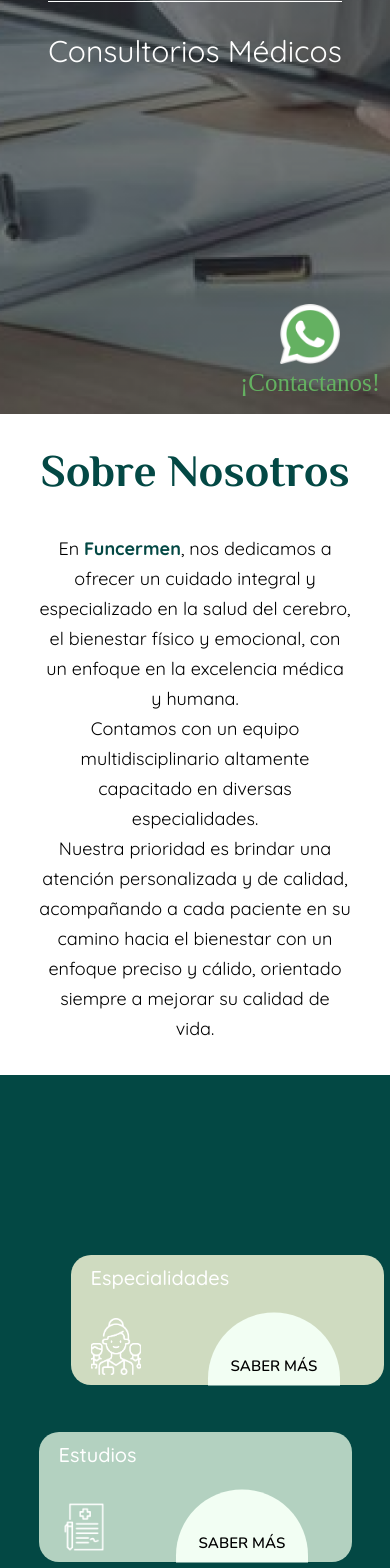
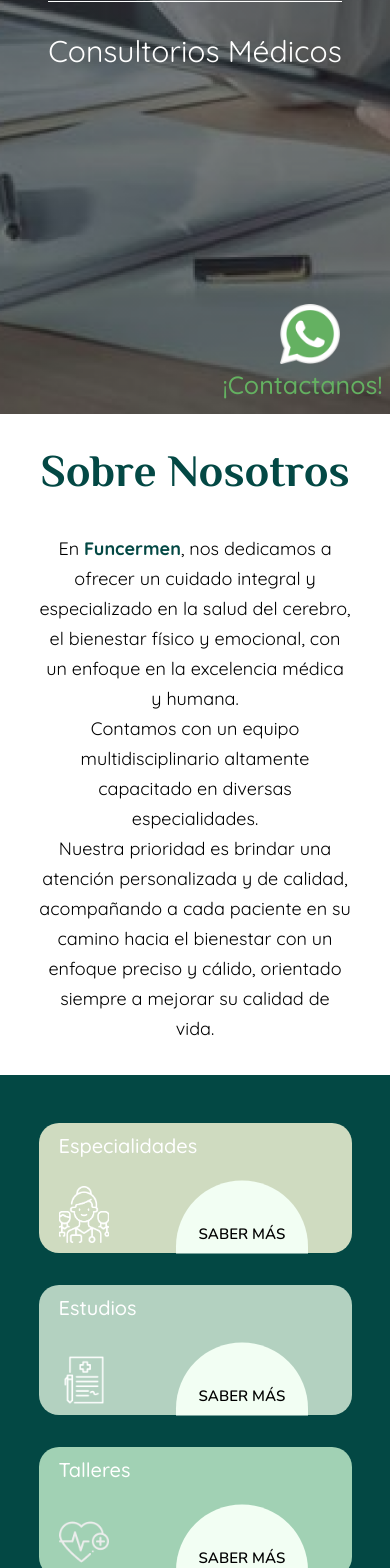
Before and after one commit to railcodemendoza/funcermen, a React (Vite) app: page / in a window 390 px wide. Shown: the part 430-1998 px from the top of the page. Built offline with nearby package versions, Linux system fonts and the light colour scheme.

Commit message:
cambio opciones cards, margin cuida tu bienestar, centrado atencion integral

```diff
--- a/src/App.css
+++ b/src/App.css
@@ -177,6 +177,8 @@
   display: flex;
   align-items: center;
   justify-content: center;
+
+  padding: 0 4vw;
 }
 
 #opciones-contenedor {
@@ -184,8 +186,8 @@
   align-items: center;
   justify-content: space-evenly;
   width: 100%;
-  margin: 0 5rem;
-
+  /* margin: 0 5rem; */
+  margin: 2rem;
 }
 
 .card {
@@ -232,10 +234,18 @@
   box-shadow: 0 0 13px rgba(255, 255, 255, 0.468);
 } */
 
+/* #especialidades-card {
+  background-color: var(--color-secundario);
+  margin-left: 5rem; */
+  /* Add by pachimanok */
+/* } */
+
 #especialidades-card {
   background-color: var(--color-secundario);
-  margin-left: 5rem;
-  /* Add by pachimanok */
+}
+
+#especialidades-card {
+  background-color: var(--color-secundario);
 }
 
 #estudios-card {
@@ -244,7 +254,7 @@
 
 #talleres-card {
   background-color: var(--color-cuaternario);
-  margin-right: 5rem;
+  /* margin-right: 5rem; */
   /* Add by pachimanok */
 }
 
@@ -343,6 +353,7 @@
     /* changed by pachimanok */
     border-radius: 5px;
     font-family: 'Philosopher';
+    text-align: center;
   }
 }
 
@@ -550,7 +561,9 @@ iframe {
     color: #64B161;
     font-size: 25px;
     margin: 5px;
-    font-weight: 300;
+    margin-right: 20px;
+    font-weight: 500;
+    font-family: Quicksand;
   }
 }
 
@@ -974,7 +987,7 @@ blockquote {
 
   #opciones-contenedor {
     flex-direction: column;
-    gap: 15px;
+    /* gap: 15px; */
   }
 
   .card {
@@ -1098,6 +1111,7 @@ blockquote {
   #cuida {
     flex-direction: column-reverse;
     gap: 15px;
+    padding: 5vw 0;
 
     img {
       width: 90%;
@@ -1158,3 +1172,9 @@ blockquote {
   }
 
 }
+
+@media (max-width: 425px) {
+  #opciones{
+    height: auto;
+  }
+}
```
